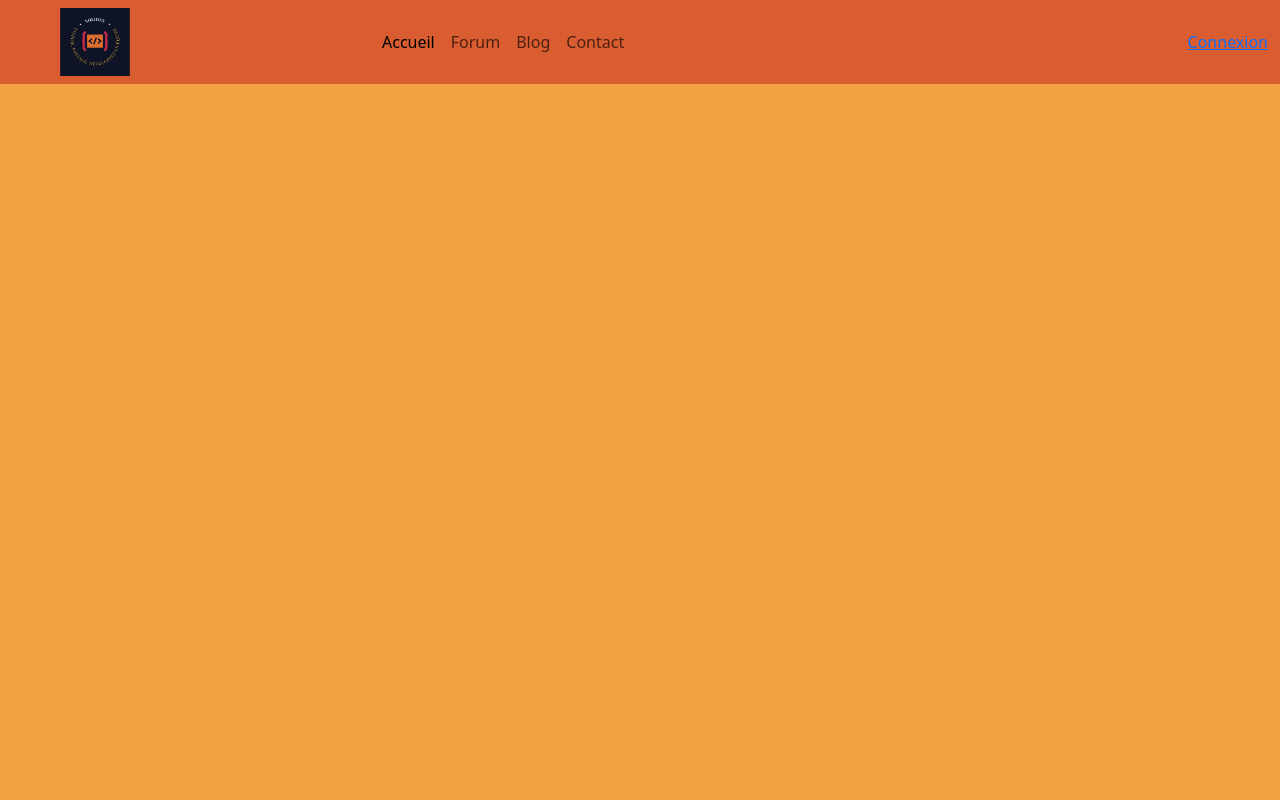
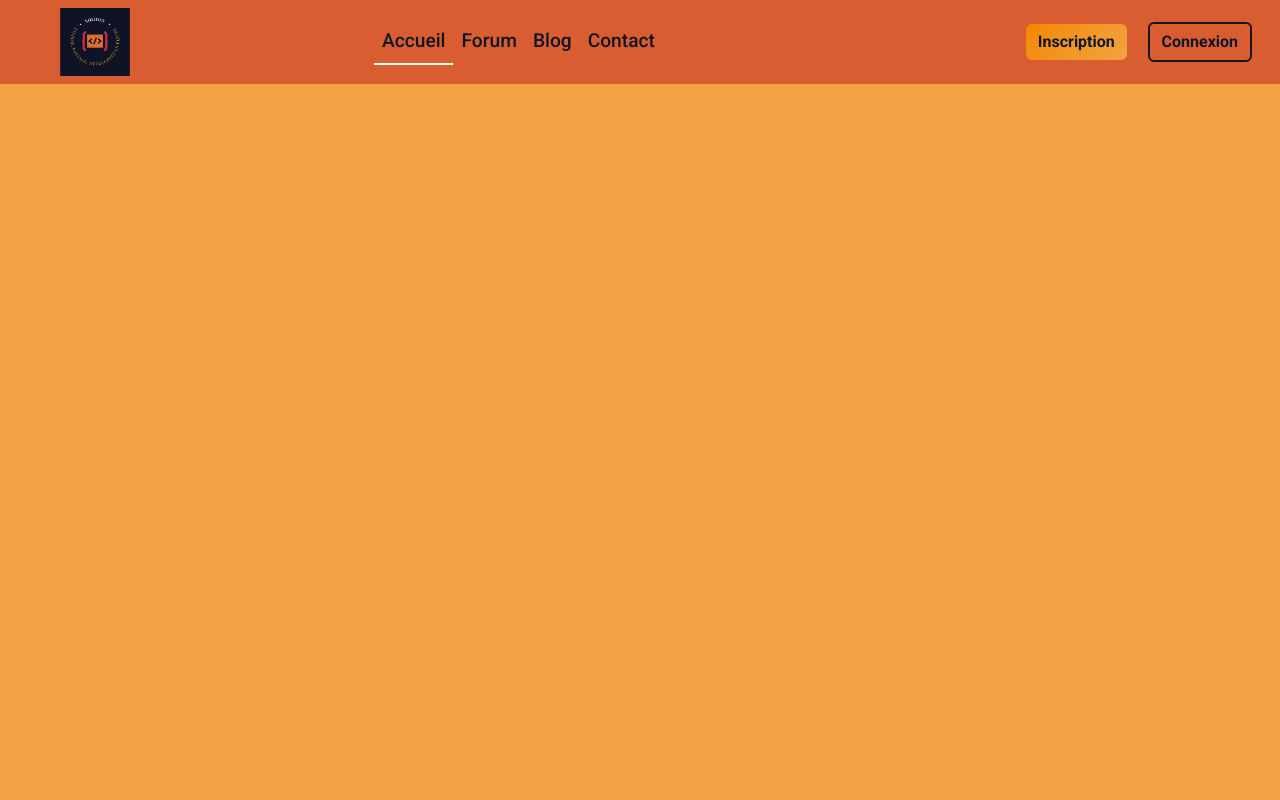
Before and after one commit to AGonzalez8805/SoliDev, a PHP site: page /views/header.php in a window 1280 px wide. Run offline with PHP 8.4, Linux system fonts and the light colour scheme.

Commit message:
Modification de la page d'accueil, rajout du css

```diff
--- a/assets/css/style.css
+++ b/assets/css/style.css
@@ -1,19 +1,102 @@
-
 html, body {
+    width: 100%;
     height: 100%;
     margin: 0;
     padding: 0;
     background-color: #F2A444;
+    overflow-x: hidden;
 }
 
 body {
     display: flex;
     flex-direction: column;
+    overflow-x: hidden;
 }
 
 main {
     flex: 1;
+}
+/* Navbar */
+nav{
+    background-color: #D95D30;
+    font-family: "Roboto", sans-serif;
+    font-optical-sizing: auto;
+    font-weight: 500;
+    font-style: normal;
+    font-size: 1.2rem;
+}
 
+/* Style des liens dans la navbar */
+.nav-link {
+    color: #0F1726 !important;
+    display: inline-block;
+    transition: color 0.3s ease, border-bottom 0.3s ease;
+    border-bottom: 2px solid transparent;
+}
+
+nav a:hover {
+  color: #ffffff;
+  border-bottom: 2px solid #ffffff;
+}
+
+.nav-link.active-link {
+    border-bottom: 2px solid #ffffff;
+}
+
+
+/* les boutons */
+.btn-registration {
+  background: linear-gradient(135deg, #f48703, #F2A444);
+  border: none;
+  color: #0F1726;
+  font-weight: bold;
+  transition: 0.3s ease;
+}
+
+.btn-registration:hover {
+  background: transparent;
+  border: 2px solid #0F1726;
+  color: #0F1726;
+}
+
+.btn-login {
+  border: 2px solid #0F1726;
+  color: #0F1726;
+  font-weight: bold;
+  transition: 0.3s ease;
+}
+
+.btn-login:hover {
+  background-color: #F2A444;
+  color: #0F1726;
+  transform: scale(1.05);
+}
+
+/* page d'accueil */
+.hero-section{
+    max-width: 960px;
+    margin: 40px auto;
+    padding: 40px 20px;
+    background-color: #F9D09D;
+    border: 2px solid #592F25;
+    border-top-left-radius: 25px;
+    border-bottom-right-radius: 25px;
+    border-top-right-radius: 0;
+    border-bottom-left-radius: 0;
+    box-sizing: border-box;
+}
+
+.hero-section h1{
+    font-family: "Poppins", sans-serif;
+    font-weight: 500;
+    font-style: italic;
+}
+
+.hero-section p{
+    font-family: "Open Sans", sans-serif;
+    font-optical-sizing: auto;
+    font-weight: 400;
+    font-style: normal;
 }
 
 /* formulaire de connexion */
@@ -25,9 +108,14 @@ main {
 }
 .login {
     background: linear-gradient(135deg, #E67E22 0%, #D35400 30%, #BF2C53 70%, #0F1726 100%);
-    font-family: 'Segoe UI', Tahoma, Geneva, Verdana, sans-serif;
     position: relative;
     overflow-x: hidden;
+}
+
+.login h2{
+    font-family: "Poppins", sans-serif;
+    font-weight: 300;
+    font-style: italic;
 }
 
 /* Animated background elements */
--- a/views/auth/login.php
+++ b/views/auth/login.php
@@ -1,4 +1,5 @@
 <?php require_once APP_ROOT . '/views/header.php'; ?>
+
 <main class="login flex-grow-1 d-flex align-items-center justify-content-center py-5">
     <div class="solidev-card p-4" style="max-width: 400px; width: 100%;">
         <div class="text-center mb-4">
@@ -6,7 +7,7 @@
         </div>
         <h2 class="form-title text-center mb-4">Connexion à SoliDev</h2>
         <form>
-            <div class="mb-3">
+            <div class="mb-3 ">
                 <label for="email" class="form-label">Adresse email</label>
                 <input type="email" class="form-control" id="email" placeholder="exemple@solidev.com" required>
             </div>
--- a/views/footer.php
+++ b/views/footer.php
@@ -14,5 +14,6 @@
     <p class="text-center text-body-secondary">© 2025 SoliDev. Tous droits réservés.</p>
 </footer>
     <script src="https://cdn.jsdelivr.net/npm/bootstrap@5.3.7/dist/js/bootstrap.bundle.min.js" integrity="sha384-ndDqU0Gzau9qJ1lfW4pNLlhNTkCfHzAVBReH9diLvGRem5+R9g2FzA8ZGN954O5Q" crossorigin="anonymous"></script>
+    <script type="module" src="/assets/app.js"></script>
 </body>
 </html>
--- a/views/header.php
+++ b/views/header.php
@@ -3,36 +3,46 @@
 <head>
     <meta charset="UTF-8">
     <meta name="viewport" content="width=device-width, initial-scale=1.0">
+    <meta name="description" content="">
+
+    <link rel="preconnect" href="https://fonts.googleapis.com">
+    <link rel="preconnect" href="https://fonts.gstatic.com" crossorigin>
+    <link href="https://fonts.googleapis.com/css2?family=Open+Sans:ital,wght@0,300..800;1,300..800&family=Poppins:ital,wght@0,100;0,200;0,300;0,400;0,500;0,600;0,700;0,800;0,900;1,100;1,200;1,300;1,400;1,500;1,600;1,700;1,800;1,900&family=Roboto:ital,wght@0,100..900;1,100..900&display=swap" rel="stylesheet">
+
     <link href="https://cdn.jsdelivr.net/npm/bootstrap@5.3.7/dist/css/bootstrap.min.css" rel="stylesheet" integrity="sha384-LN+7fdVzj6u52u30Kp6M/trliBMCMKTyK833zpbD+pXdCLuTusPj697FH4R/5mcr" crossorigin="anonymous">
+
     <link rel="stylesheet" href="../assets/css/style.css">
+
     <title>SoliDev - Votre Solution Web</title>
 </head>
 <body>
 <header>
-    <nav style="background-color: #D95D30;" class="navbar navbar-expand-lg">
+    <nav class="navbar navbar-expand-lg">
         <div class="container-fluid">
-            <a class="d-flex align-items-center col-md-3 mb-2 mb-md-0 text-dark ms-5">
+            <div class="d-flex align-items-center col-md-3 mb-2 mb-md-0 ms-5">
                 <img width="70" src="../assets/images/logo-png.png" alt="Logo SoliDev">
-            </a>
+            </div>
             <button class="navbar-toggler" type="button" data-bs-toggle="collapse" data-bs-target="#navbarNavAltMarkup" aria-controls="navbarNavAltMarkup" aria-expanded="false" aria-label="Toggle navigation">
                 <span class="navbar-toggler-icon"></span>
             </button>
             <div class="collapse navbar-collapse" id="navbarNavAltMarkup">
                 <div class="navbar-nav">
-                    <a class="nav-link active" aria-current="page" href="/page&action=home">Accueil</a>
-                    <a class="nav-link" href="#">Forum</a>
-                    <a class="nav-link" href="#">Blog</a>
-                    <a class="nav-link" href="#">Contact</a>
+            <?php $currentPage = $_GET['action'] ?? 'home';?>
+                <a class="nav-link <?= $currentPage === 'home' ? 'active-link' : '' ?>" href="/page?action=home">Accueil</a>
+                <a class="nav-link <?= $currentPage === 'forum' ? 'active-link' : '' ?>" href="/page?action=forum">Forum</a>
+                <a class="nav-link <?= $currentPage === 'show' ? 'active-link' : '' ?>" href="/blog?action=show">Blog</a>
+                <a class="nav-link <?= $currentPage === 'contact' ? 'active-link' : '' ?>" href="/page?action=contact">Contact</a>
                 </div>
                 <div class="ms-auto">
                     <?php if (isset($_SESSION['admin_id'])): ?>
                         <a href="#" class="mr-5 hover:text-stone-200">Tableau de bord</a>
-                        <a href="#" class="mr-5 hover:text-stone-200">Déconnexion</a>
+                        <a href="/auth&action=logout" class="mr-5 hover:text-stone-200">Déconnexion</a>
                     <?php elseif (isset($_SESSION['user_id'])): ?>
                         <a href="#" class="mr-5 hover:text-stone-200">Mon compte</a>
-                        <a href="#" class="mr-5 hover:text-stone-200">Déconnexion</a>
+                        <a href="/auth&action=logout" class="mr-5 hover:text-stone-200">Déconnexion</a>
                     <?php else: ?>
-                        <a href="/auth&action=login" class="">Connexion</a>
+                        <a href="/auth&action=registration" class="btn btn-outline-light btn-registration me-3">Inscription</a>
+                        <a href="/auth&action=login" class="btn btn-outline-light btn-login me-3">Connexion</a>
                     <?php endif; ?>
                 </div>
             </div>
```
Also changed, not shown: assets/JavaScript/Header.js (added, +34 -0 lines), views/page/home.php (+6 -6 lines), assets/app.js (added). Lines whose indentation alone changed are shown as unchanged.
